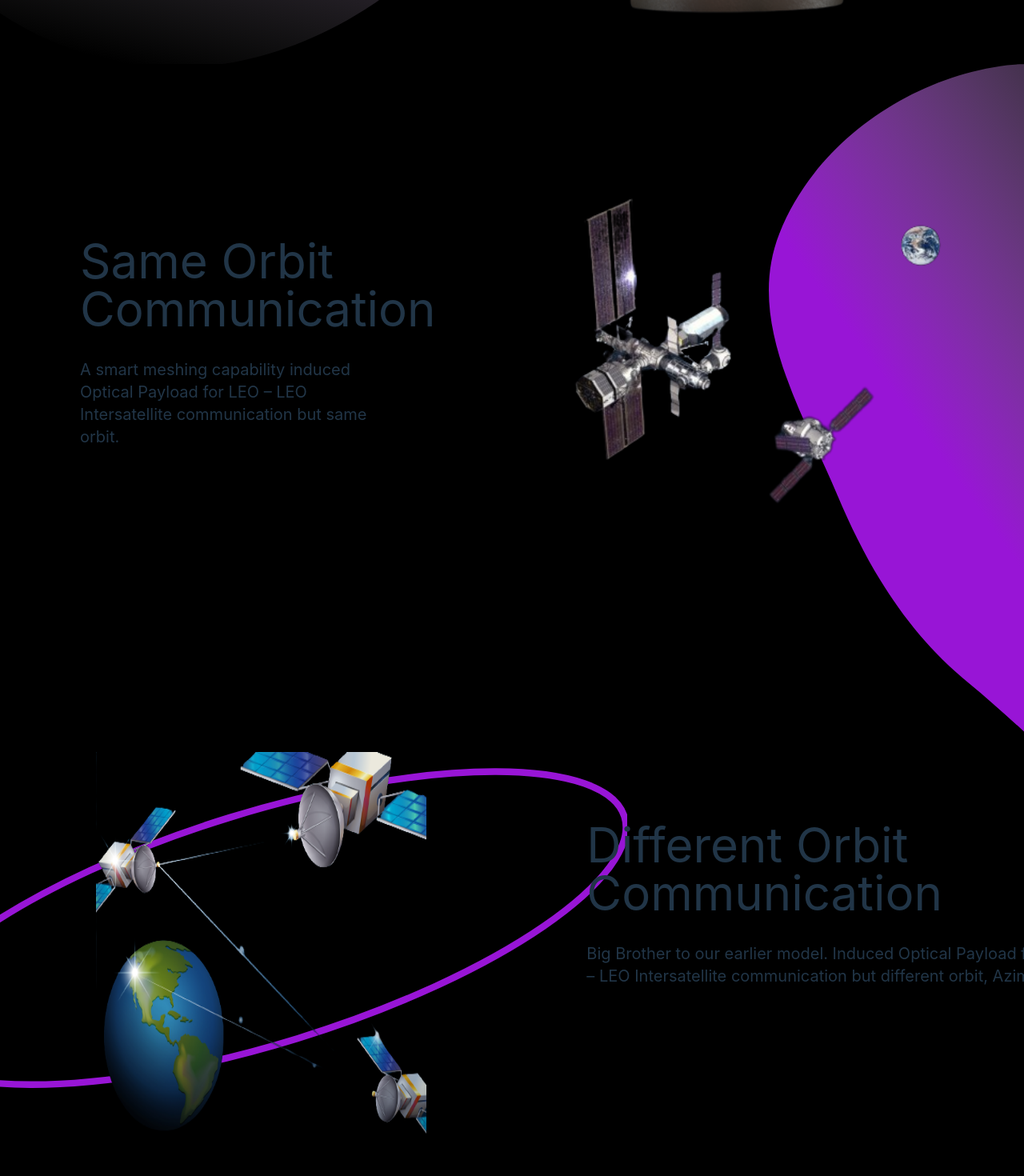
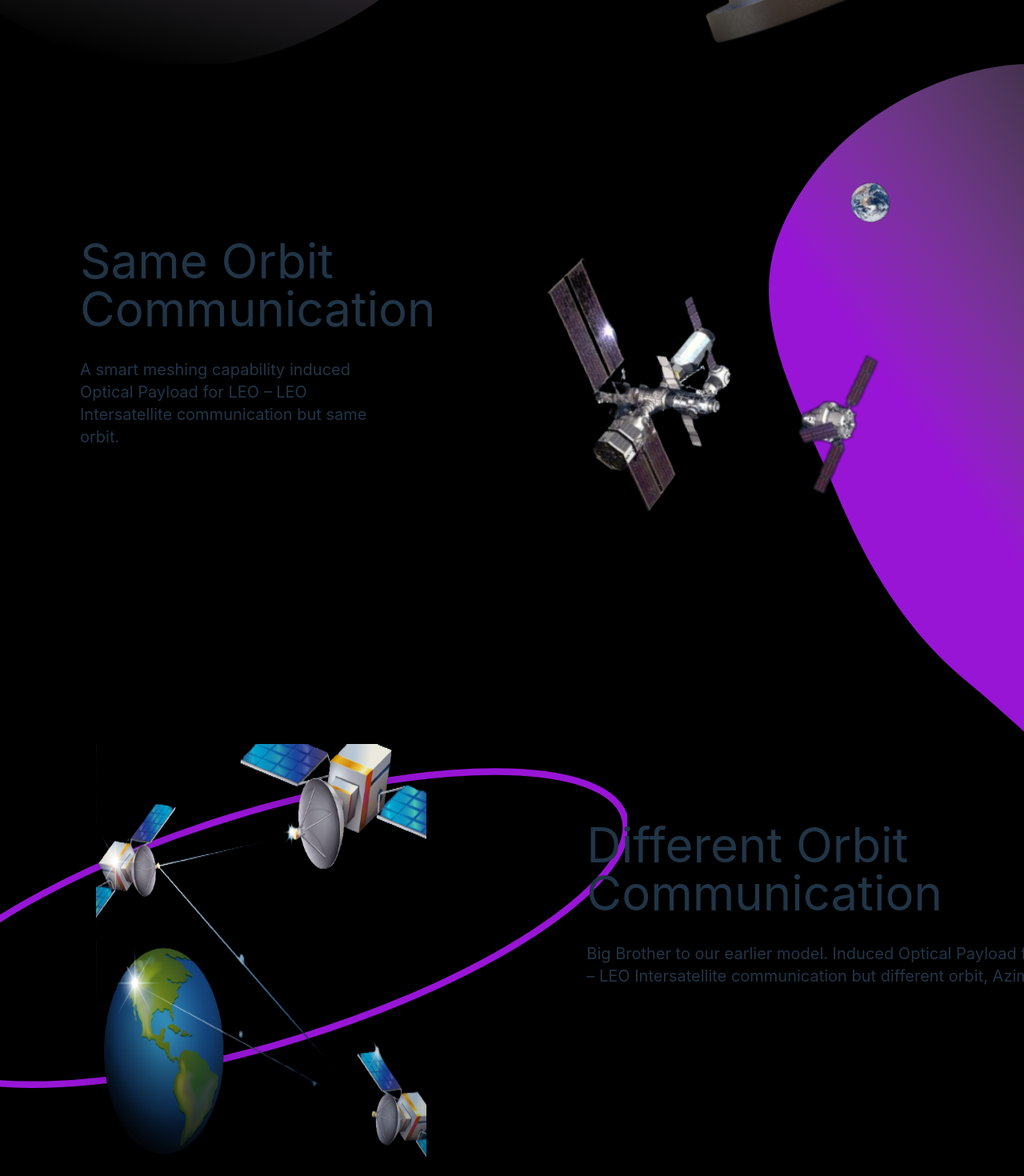
Before and after one commit to Eshller/equateS, a React (Vite) app: page /products in a window 1280 px wide. Shown: the part 800-2270 px from the top of the page at 80% size. Built offline with nearby package versions, Linux system fonts and the light colour scheme.

Commit message:
minor changes

```diff
--- a/src/components/Footer.jsx
+++ b/src/components/Footer.jsx
@@ -14,7 +14,7 @@ const Footer = () => {
                     <p>Pune, MH</p>
                     <p>411038</p>
                 </div>
-                <div>Developed and Maintained by <a href="https://eshway.com/"> Eshway</a> </div>
+                <div>Developed and Maintained by <a href="https://eshway.com/" className='text-[#d86dfc]'> Eshway</a> </div>
                 <div className="mb-4 p-2">
                     <h4 className="text-xl font-bold">Contact Us</h4>
                     <p>
--- a/src/pages/Landing/Home.jsx
+++ b/src/pages/Landing/Home.jsx
@@ -47,12 +47,15 @@ const Home = () => {
       <h1 className="text-4xl md:text-6xl font-bold mb-4 pt-40 md:p-20 z-10">
         Multi-Orbital Optical Communication Payloads in Space
       </h1>
+      <div className="z-10 w-full text-right">
       <button
-        className="bg-blue-700/80 hover:bg-blue-500 hover:scale-105 transition duration-200 text-white text-5xl lg:text-9xl py-3 font-bold px-8 rounded z-10"
+        className="bg-blue-700/80 hover:bg-blue-500 hover:scale-105 transition duration-200 text-white text-4xl lg:text-8xl py-0 font-bold px-8 rounded z-10"
         onClick={toggleCard}
       >
         +
       </button>
+      </div>
+
 
       {isCardVisible && (
         <div>
--- a/src/pages/Products/ProductCard.jsx
+++ b/src/pages/Products/ProductCard.jsx
@@ -34,7 +34,8 @@ const ProductCard = ({ title, image, details, position }) => {
               <img
                 src={image}
                 alt={title}
-                className="relative bottom-[100px] left-[600px] xl:left-[500px] w-[80vw] xl:w-[70vh]  hover:scale-110 transform transition duration-500 ease-in-out"
+                className="relative bottom-[100px] left-[600px] xl:left-[500px] w-[80vw] xl:w-[70vh]  hover:scale-110 transform transition duration-500 ease-in-out rotate-[-20deg]"
+
               />
             </div>
           </div>
@@ -48,7 +49,7 @@ const ProductCard = ({ title, image, details, position }) => {
                 <img
                   src={image}
                   alt={title}
-                  className="relative top-[100px] left-[50px] xl:left-[100px]  w-[60vh] h-[60vh] hover:scale-110 transform transition duration-500 ease-in-out"
+                  className="relative top-[90px] left-[50px] xl:left-[100px]  w-[65vh] h-[65vh] hover:scale-110 transform transition duration-500 ease-in-out shadow-inner  drop-shadow-2xl"
                 />
               </div>
               <div className="relative text-left top-[170px] left-[200px] xl:left-[300px] 2xl:left-[300px] w-1/2">
```
